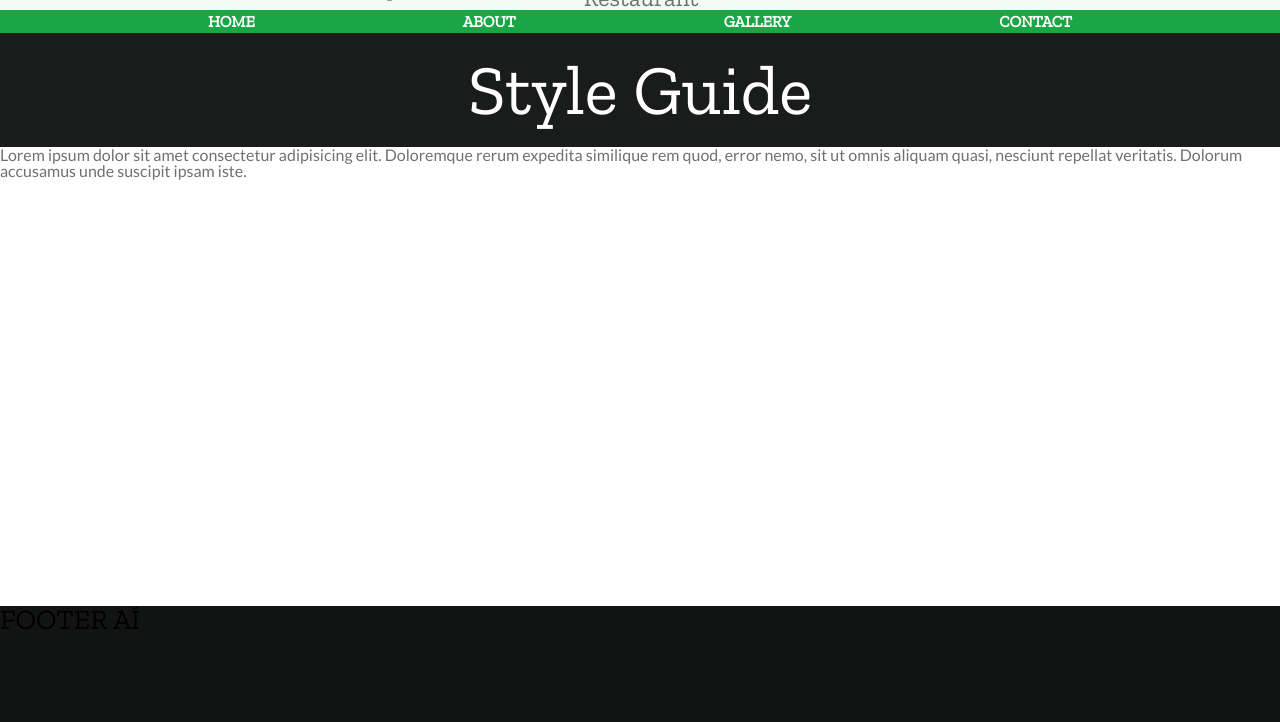
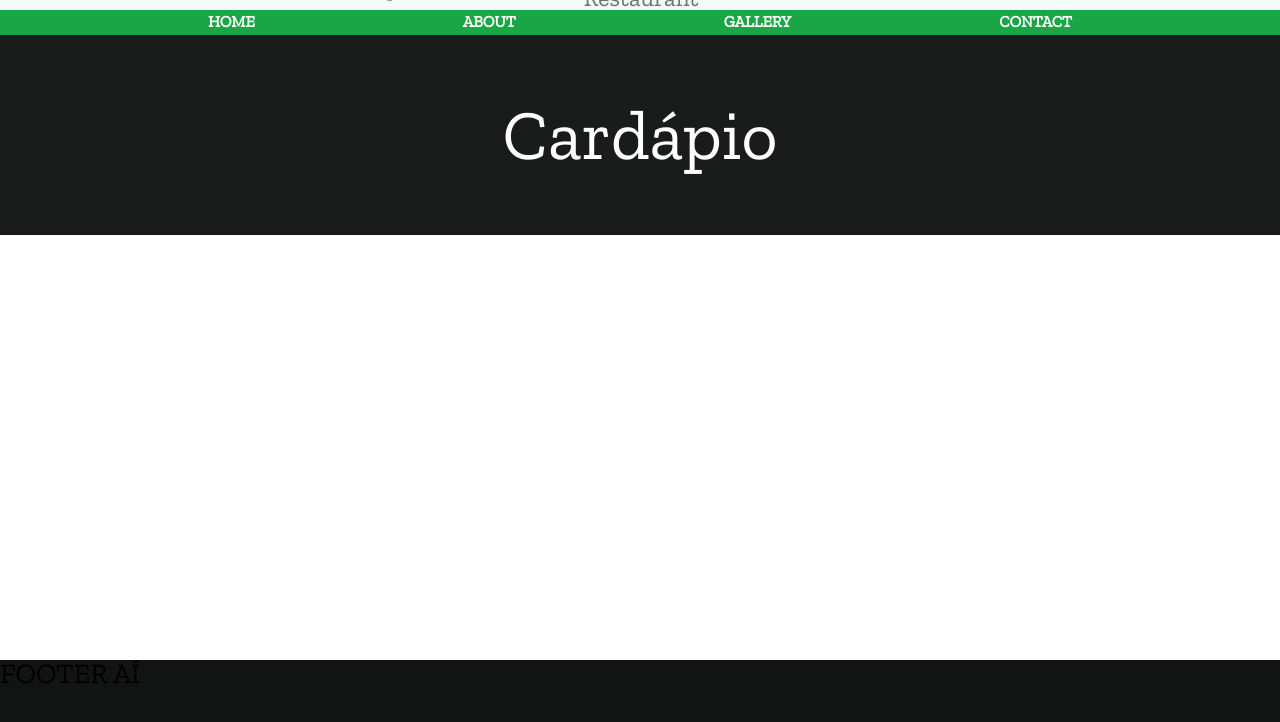
Before and after one commit to leolimcav/devweb_frontend1, a plain HTML site: page index.html in a window 1280 px wide. Shown: the part 42-764 px from the top of the page. Drawn offline with nearby package versions, Linux system fonts and the light colour scheme.

Commit message:
Atualizado o CSS

```diff
--- a/css/styles.css
+++ b/css/styles.css
@@ -9,7 +9,7 @@
 
 .header-container {
   display: flex;
-  height: 8.7vh;
+  height: 20vh;
   width: 100%;
   background-color: #f4faf6;
   color: #121312;
@@ -74,7 +74,7 @@
 
 .nav-container {
   display: flex;
-  height: 6vh;
+  height: 10vh;
   width: 100%;
   background-color: #1aa644;
   text-transform: uppercase;
@@ -87,7 +87,7 @@
 .page-header {
   display: flex;
   background-color: #191c1a;
-  height: 29.53vh;
+  height: 80vh;
   width: 100%;
   color: #fff;
   justify-content: center;
@@ -98,7 +98,19 @@
 
 .content {
   display: flex;
-  height: 119.4vh;
+  height: 170vh;
+  width: 100%;
+}
+
+.cardapio-container {
+  display: flex;
+  width: 100%;
+}
+
+.cardapio {
+  display: flex;
+  flex-flow: row wrap;
+  justify-content: center;
   width: 100%;
 }
 
--- a/index.html
+++ b/index.html
@@ -49,15 +49,18 @@
         <a href="contato.html">Contact</a>
       </nav>
       <div class="page-header">
-        <h2>Style Guide</h2>
+        <h2>Cardápio</h2>
       </div>
       <main class="content">
-        <p>
-          Lorem ipsum dolor sit amet consectetur adipisicing elit. Doloremque
-          rerum expedita similique rem quod, error nemo, sit ut omnis aliquam
-          quasi, nesciunt repellat veritatis. Dolorum accusamus unde suscipit
-          ipsam iste.
-        </p>
+        <!-- <section class="cardapio-container">
+          <article class="cardapio">
+            <img src="./img/icone-endereco.png" />
+            <img src="./img/icone-endereco.png" />
+            <img src="./img/icone-endereco.png" />
+            <img src="./img/icone-endereco.png" />
+            <img src="./img/icone-endereco.png" />
+          </article>
+        </section> -->
       </main>
       <footer class="footer-container">
         <h2>FOOTER AÍ</h2>
```
